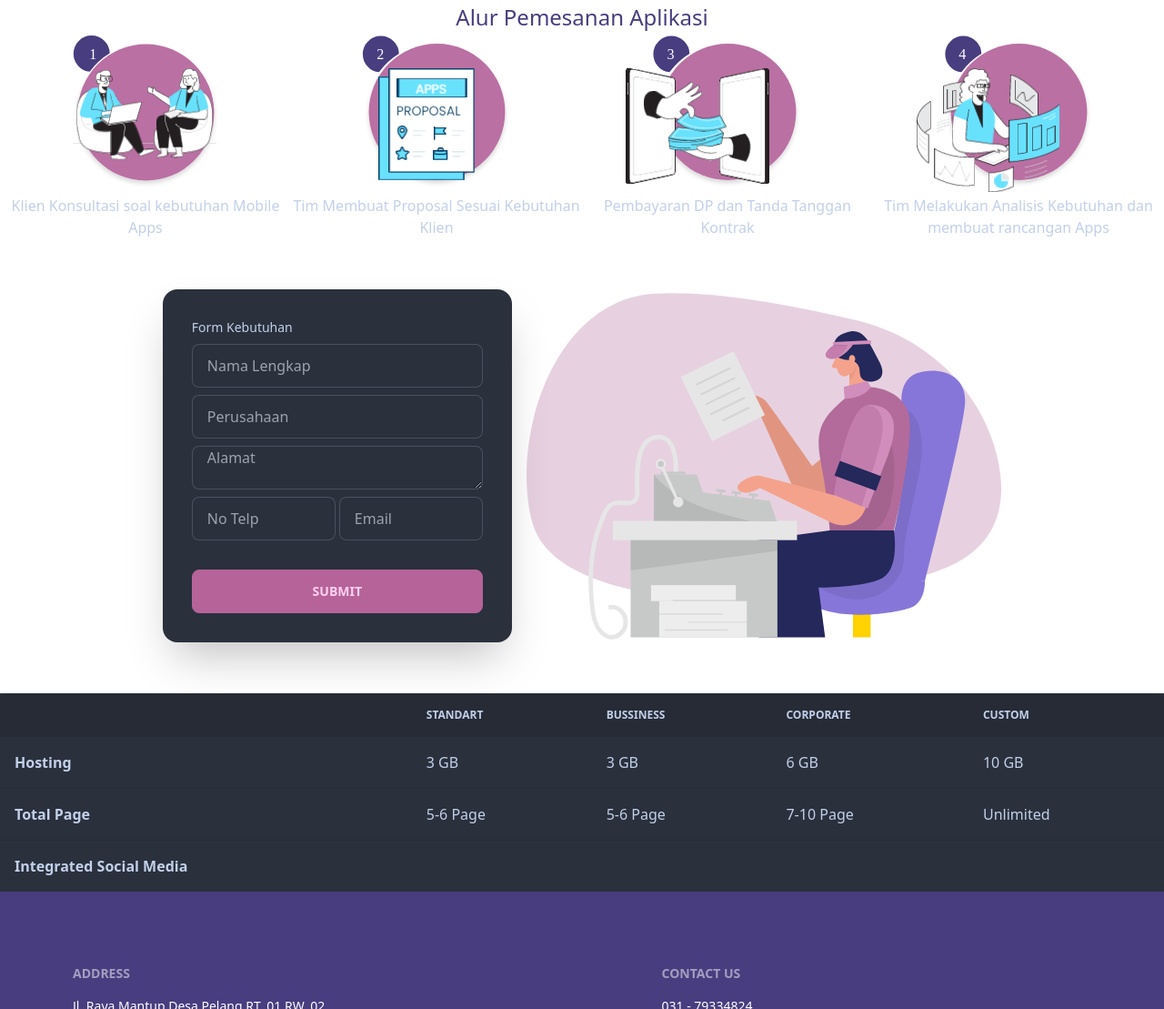
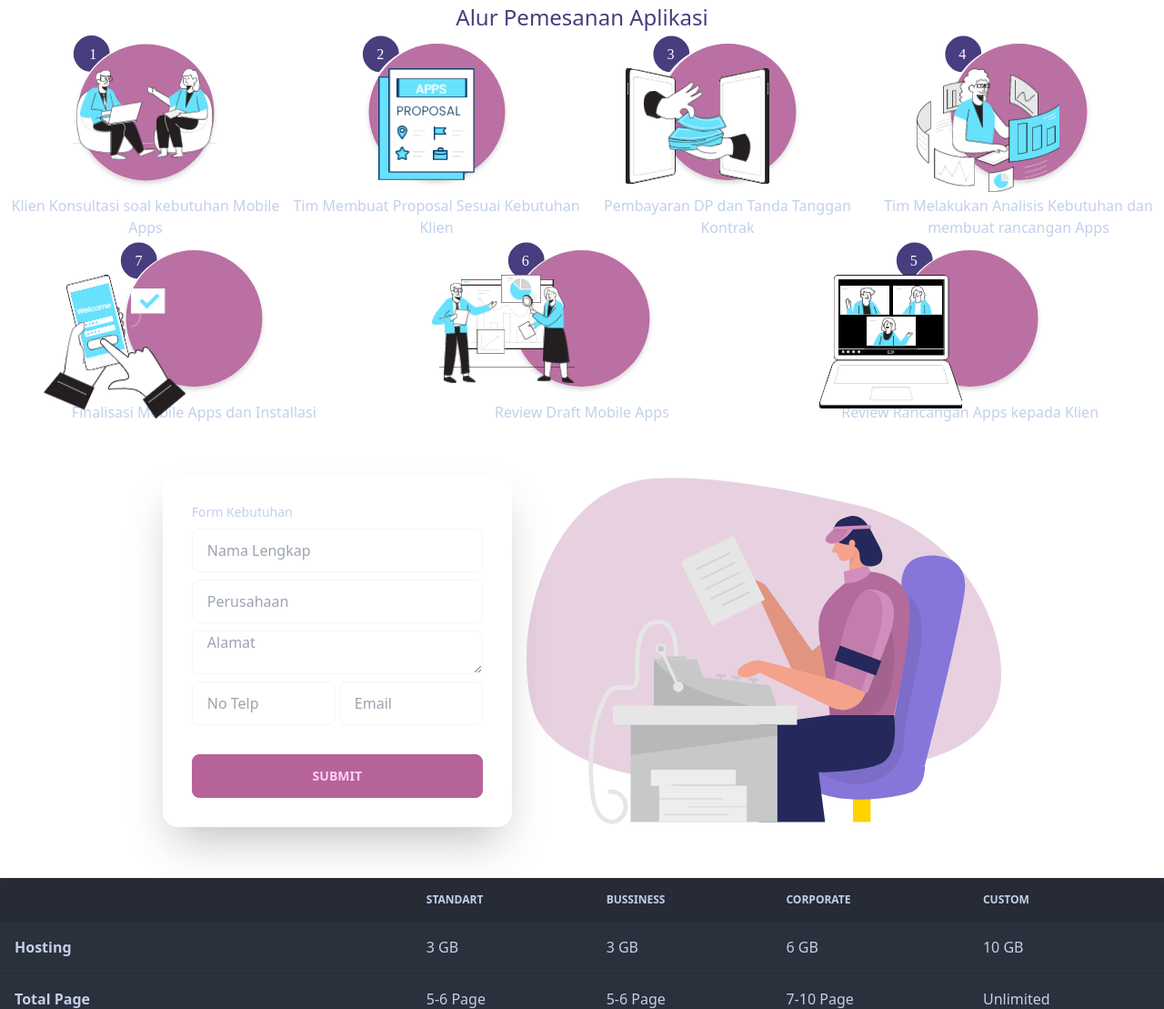
Before and after one commit to harikun/sitiwangi, a website: page public/productsoftware.html in a window 1280 px wide. Shown: the part 1065-2174 px from the top of the page at 91% size. Drawn offline with Linux system fonts and the light colour scheme.

Commit message:
memanggil 3 icon svg

```diff
--- a/public/productsoftware.html
+++ b/public/productsoftware.html
@@ -175,6 +175,62 @@
           </div>
         </div>
 
+        <div class="col-span-4">
+          <div class="grid overflow-hidden grid-cols-3 grid-rows-none">
+            <div class="bg-white">
+              <div class="relative">
+                <object
+                  data="./asset/Icon and Ilustration/Group 180.svg"
+                  width="167"
+                  height="179"
+                  class="z-0 mx-auto"
+                ></object>
+                <img
+                  src="./asset/image/social-media.png"
+                  alt="icon analityc"
+                  srcset=""
+                  class="absolute top-10 left-12"
+                />
+                <p class="text-center">Finalisasi Mobile Apps dan Installasi</p>
+              </div>
+            </div>
+            <div class="bg-white">
+              <div class="relative">
+                <object
+                  data="./asset/Icon and Ilustration/Group 181.svg"
+                  width="167"
+                  height="179"
+                  class="z-0 mx-auto"
+                ></object>
+                <img
+                  src="./asset/image/analytics_.png"
+                  alt="icon analityc"
+                  srcset=""
+                  class="absolute top-10 left-12 mx-auto"
+                />
+                <p class="text-center">Review Draft Mobile Apps</p>
+              </div>
+            </div>
+            <div class="bg-white">
+              <div class="relative">
+                <object
+                  data="./asset/Icon and Ilustration/Group 182.svg"
+                  width="167"
+                  height="179"
+                  class="z-0 mx-auto"
+                ></object>
+                <img
+                  src="./asset/image/online_tea.png"
+                  alt="icon analityc"
+                  srcset=""
+                  class="absolute top-10 left-12 mx-auto"
+                />
+                <p class="text-center">Review Rancangan Apps kepada Klien</p>
+              </div>
+            </div>
+          </div>
+        </div>
+
         <!-- form kebutuhan  -->
         <div class="hero col-span-4 h-[500px] bg-white">
           <div class="hero-content flex-col lg:flex-row-reverse">
@@ -184,23 +240,21 @@
                 type=""
               ></object>
             </div>
-            <div
-              class="card flex-shrink-0 w-full max-w-sm shadow-2xl bg-base-100"
-            >
+            <div class="card flex-shrink-0 w-full max-w-sm shadow-2xl bg-white">
               <div class="card-body">
                 <span class="label-text">Form Kebutuhan</span>
                 <div class="form-control">
                   <input
                     type="text"
                     placeholder="Nama Lengkap"
-                    class="input input-bordered"
+                    class="input input-bordered bg-white"
                   />
                 </div>
                 <div class="form-control">
                   <input
                     type="text"
                     placeholder="Perusahaan"
-                    class="input input-bordered"
+                    class="input input-bordered bg-white"
                   />
                 </div>
                 <div class="form-control">
@@ -209,7 +263,7 @@
                     placeholder="Alamat"
                     cols="30"
                     rows="10"
-                    class="input input-bordered"
+                    class="input input-bordered bg-white"
                   ></textarea>
                 </div>
                 <div
@@ -218,12 +272,12 @@
                   <input
                     type="text"
                     placeholder="No Telp"
-                    class="input input-bordered"
+                    class="input input-bordered bg-white"
                   />
                   <input
                     type="text"
                     placeholder="Email"
-                    class="input input-bordered"
+                    class="input input-bordered bg-white"
                   />
                 </div>
 
```
